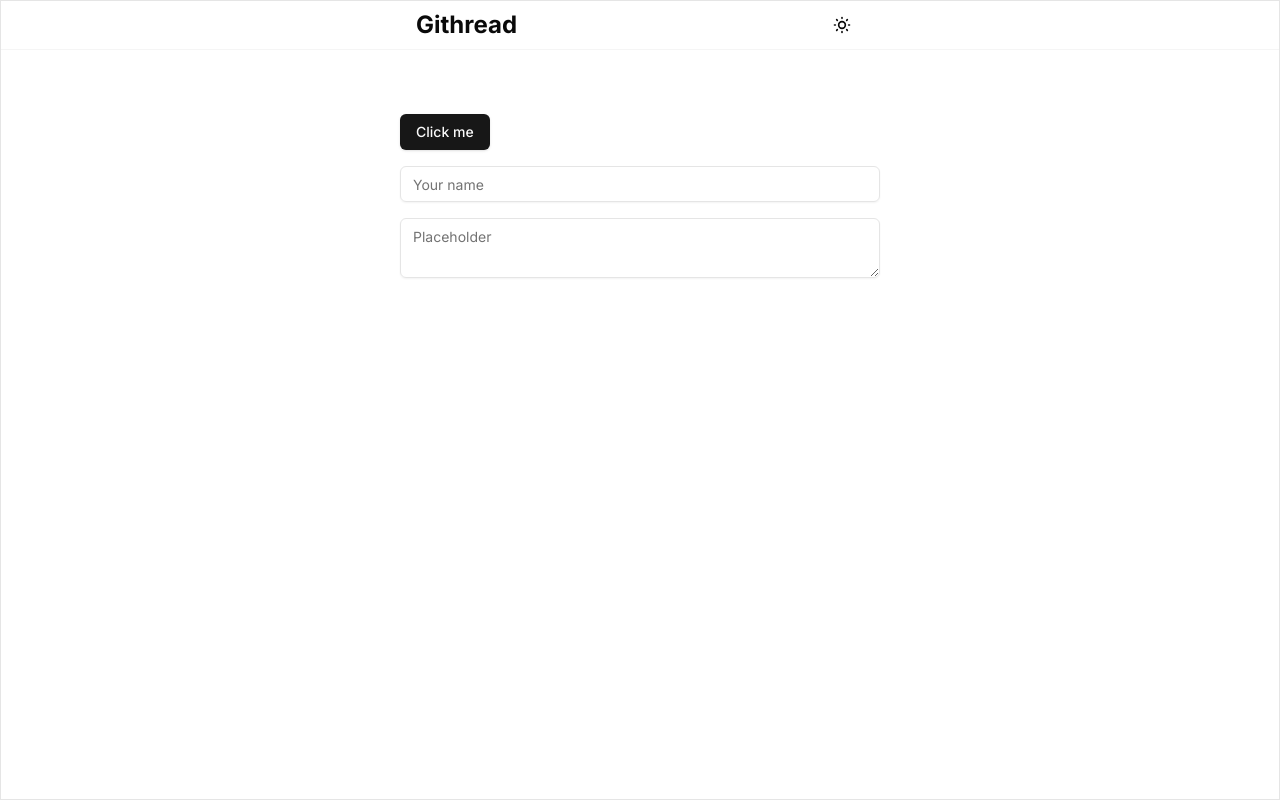
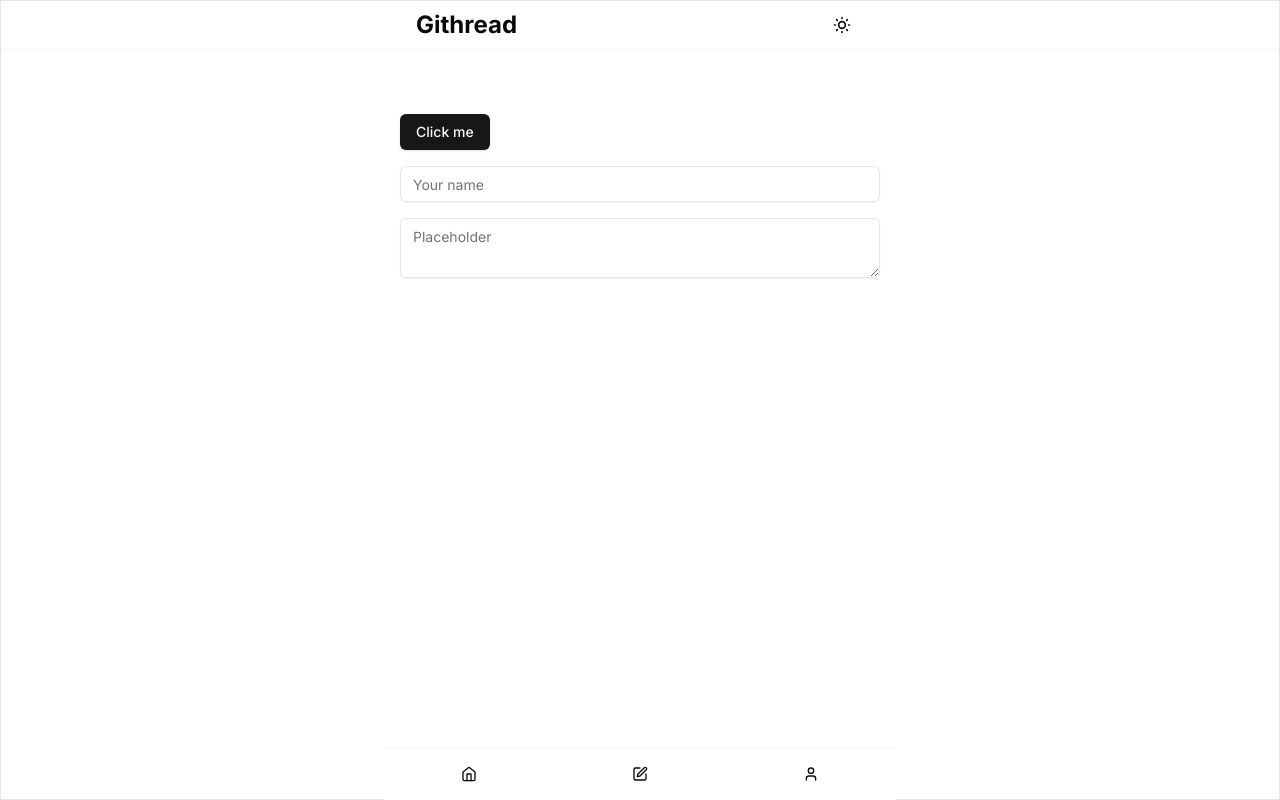
Before and after one commit to ngimdock/githread, a Next.js app: page / in a window 1280 px wide. Built offline with nearby package versions, Linux system fonts and the light colour scheme.

Commit message:
implement footer layout

```diff
--- a/app/layout.tsx
+++ b/app/layout.tsx
@@ -4,6 +4,7 @@
 import { ThemeProvider } from "@/src/theme/theme-provider";
 import clsx from "clsx";
 import { Header } from "@/src/feature/layout/header";
+import { Footer } from "@/src/feature/layout/footer";
 
 const inter = Inter({ subsets: ["latin"] });
 
@@ -26,6 +27,7 @@
             <div className="flex-1 max-w-lg m-auto py-12 w-full">
               {children}
             </div>
+            <Footer />
           </div>
         </ThemeProvider>
       </body>
--- /dev/null
+++ b/src/feature/layout/footer.tsx
@@ -0,0 +1,32 @@
+import { buttonVariants } from "@/components/ui/button";
+import clsx from "clsx";
+import { Home, PenSquare, User } from "lucide-react";
+import Link from "next/link";
+import React from "react";
+
+export const Footer = () => {
+  return (
+    <div className="flex py-2 justify-between fixed left-0 right-0 bottom-0 bg-background max-w-lg m-auto border-t border-t-accent">
+      <Link
+        href="/"
+        className={clsx(buttonVariants({ variant: "ghost" }), "flex-1")}
+      >
+        <Home size={16} />
+      </Link>
+
+      <Link
+        href="/write"
+        className={clsx(buttonVariants({ variant: "ghost" }), "flex-1")}
+      >
+        <PenSquare size={16} />
+      </Link>
+
+      <Link
+        href="/profile"
+        className={clsx(buttonVariants({ variant: "ghost" }), "flex-1")}
+      >
+        <User size={16} />
+      </Link>
+    </div>
+  );
+};
```
